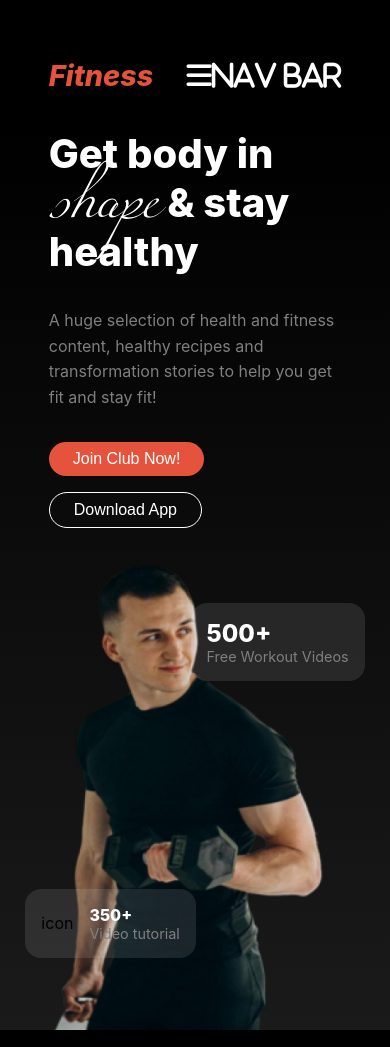
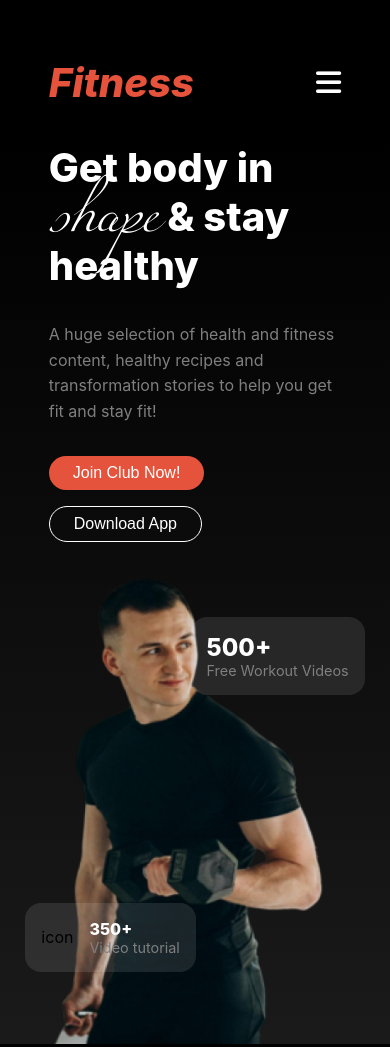
Before and after one commit to jbjoybiswasjb/b10_a2, a plain HTML site: page index.html in a window 390 px wide. Shown: the top 1047 px of the page. Drawn offline with Linux system fonts and the light colour scheme.

Commit message:
Changed the Nav Bar text from mobile view and set font size.

```diff
--- a/css/responsive.css
+++ b/css/responsive.css
@@ -10,7 +10,7 @@
     */
 
     header section>div h2 a {
-        font-size: 1.8rem;
+        font-size: 2.5rem;
     }
 
     /* Header nav. */
--- a/index.html
+++ b/index.html
@@ -45,7 +45,7 @@
                         </ul>
                     </nav>
                     <div>
-                        <i class="fa-solid fa-bars">Nav Bar</i>
+                        <i class="fa-solid fa-bars"></i>
                     </div>
                 </div>
             </section>
```
